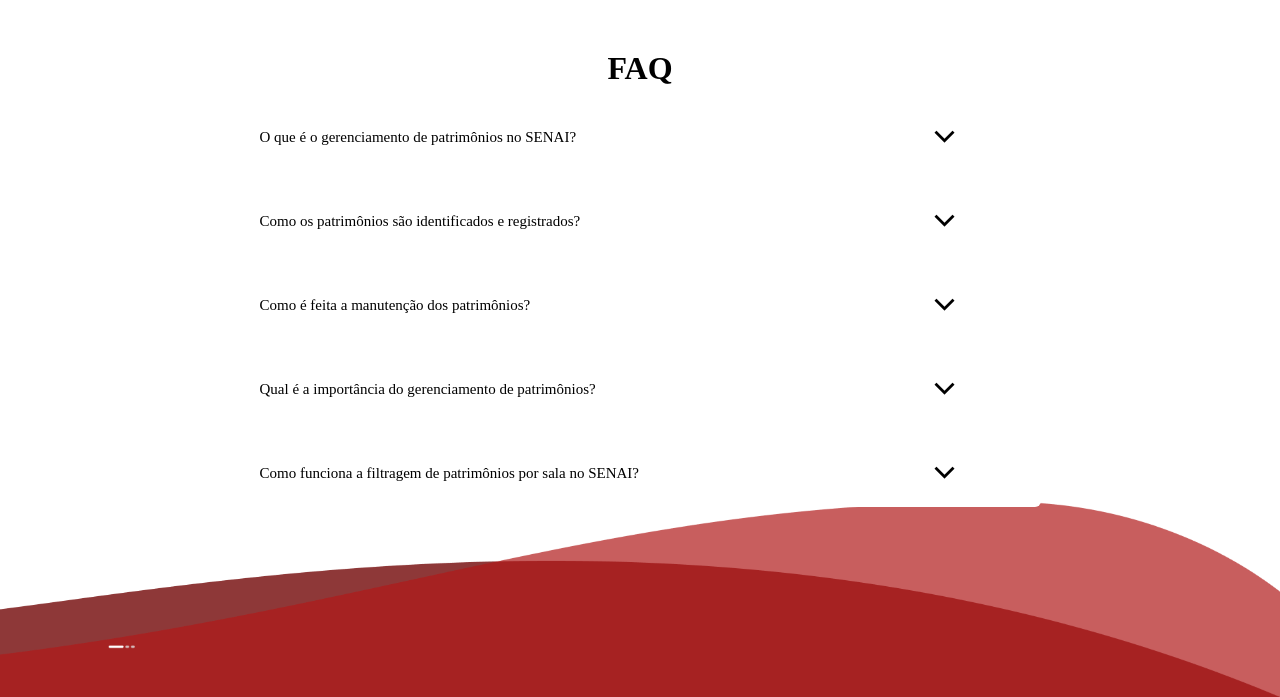
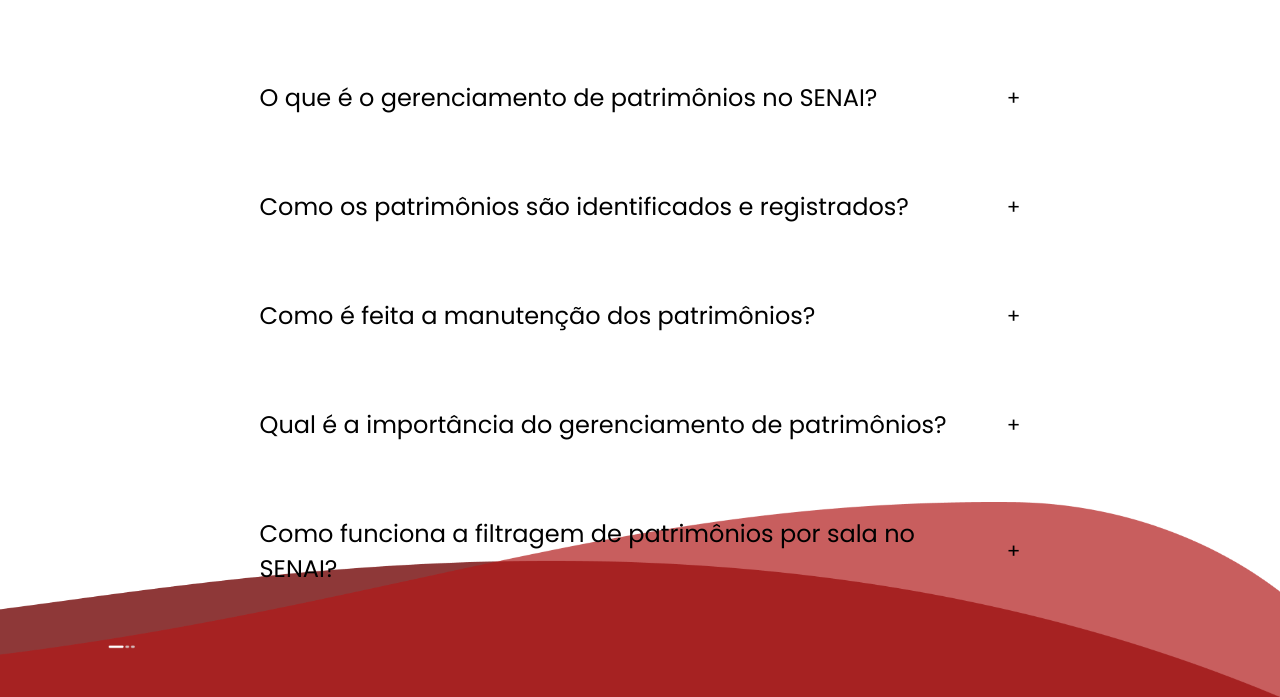
Before and after one commit to Guilherme-Augusto06/GerenciamentoDePatrimonios-1.1, a Django app: page /faq in a window 1280 px wide. Shown: the part 103-800 px from the top of the page. Run offline with Django 5.2, Linux system fonts and the light colour scheme.

Commit message:
feat: finalização do faq

```diff
--- a/GerenciamentoDePatrimonios/AppGDP/templates/faq.html
+++ b/GerenciamentoDePatrimonios/AppGDP/templates/faq.html
@@ -6,54 +6,72 @@
 {% include "navbar.html" %}
 {% include "vectorFormas.html" %}
 <div class="accordion">
-    <h1>FAQ</h1>
-
     <div class="accordion-item">
-        <input type="checkbox" id="accordion1">
-        <label for="accordion1" class="accordion-item-title"><span class="material-symbols-outlined">
-            keyboard_arrow_down
-            </span></span>O que é o gerenciamento de patrimônios no SENAI?
-        </label>
-        <div class="accordion-item-desc">O gerenciamento de patrimônios no SENAI envolve a administração e o controle dos bens e ativos físicos da instituição. Isso inclui a identificação, registro, manutenção, e descarte adequado dos patrimônios para garantir sua conservação e utilização eficiente.</div>
-    </div>
-
-    <div class="accordion-item">
-        <input type="checkbox" id="accordion2">
-        <label for="accordion2" class="accordion-item-title"><span class="material-symbols-outlined">
-            keyboard_arrow_down
-            </span></span>Como os patrimônios são identificados e registrados?            </label>
-        <div class="accordion-item-desc">Cada patrimônio do SENAI recebe uma etiqueta com um código único de identificação. Esse código é registrado em um sistema de gerenciamento, onde são armazenadas informações detalhadas sobre o bem, como data de aquisição, localização, valor, e condição atual.
+        <div class="accordion-item-title" onclick="toggleAccordion(this)">
+            <span class="icon">+</span>
+            O que é o gerenciamento de patrimônios no SENAI?
+        </div>
+        <div class="accordion-item-desc">
+            O gerenciamento de patrimônios no SENAI envolve a administração e o controle dos bens e ativos físicos da instituição. Isso inclui a identificação, registro, manutenção, e descarte adequado dos patrimônios para garantir sua conservação e utilização eficiente.
         </div>
     </div>
 
     <div class="accordion-item">
-        <input type="checkbox" id="accordion3">
-        <label for="accordion3" class="accordion-item-title"><span class="material-symbols-outlined">
-            keyboard_arrow_down
-            </span></span>Como é feita a manutenção dos patrimônios?
-        </label>
-        <div class="accordion-item-desc">A manutenção dos patrimônios no SENAI é realizada de forma preventiva e corretiva. Equipamentos e máquinas recebem manutenção regular para evitar falhas, e reparos são feitos sempre que necessário para garantir que os patrimônios permaneçam operacionais e em boas condições.
+        <div class="accordion-item-title" onclick="toggleAccordion(this)">
+            <span class="icon">+</span>
+            Como os patrimônios são identificados e registrados?
+        </div>
+        <div class="accordion-item-desc">
+            Cada patrimônio do SENAI recebe uma etiqueta com um código único de identificação. Esse código é registrado em um sistema de gerenciamento, onde são armazenadas informações detalhadas sobre o bem, como data de aquisição, localização, valor, e condição atual.
         </div>
     </div>
 
     <div class="accordion-item">
-        <input type="checkbox" id="accordion4">
-        <label for="accordion4" class="accordion-item-title"><span class="material-symbols-outlined">
-            keyboard_arrow_down
-            </span></span>Qual é a importância do gerenciamento de patrimônios?
-        </label>
-        <div class="accordion-item-desc">Um gerenciamento eficaz de patrimônios garante que os recursos da instituição sejam utilizados de forma eficiente, reduzindo desperdícios e assegurando que todos os bens estejam em bom estado de conservação. Isso também facilita auditorias e relatórios financeiros precisos.
+        <div class="accordion-item-title" onclick="toggleAccordion(this)">
+            <span class="icon">+</span>
+            Como é feita a manutenção dos patrimônios?
+        </div>
+        <div class="accordion-item-desc">
+            A manutenção dos patrimônios no SENAI é realizada de forma preventiva e corretiva. Equipamentos e máquinas recebem manutenção regular para evitar falhas, e reparos são feitos sempre que necessário para garantir que os patrimônios permaneçam operacionais e em boas condições.
         </div>
     </div>
 
     <div class="accordion-item">
-        <input type="checkbox" id="accordion5">
-        <label for="accordion5" class="accordion-item-title"><span class="material-symbols-outlined">
-            keyboard_arrow_down
-            </span></span>Como funciona a filtragem de patrimônios por sala no SENAI?
-        </label>
-        <div class="accordion-item-desc">Cada sala no SENAI possui um conjunto de patrimônios fixos atribuídos a ela. A filtragem de patrimônios por sala permite identificar rapidamente quais bens estão designados para cada ambiente, garantindo uma melhor organização e controle. Isso facilita a gestão, a manutenção e a auditoria, assegurando que os patrimônios permaneçam em suas respectivas localizações e sejam utilizados de forma eficiente.
+        <div class="accordion-item-title" onclick="toggleAccordion(this)">
+            <span class="icon">+</span>
+            Qual é a importância do gerenciamento de patrimônios?
+        </div>
+        <div class="accordion-item-desc">
+            Um gerenciamento eficaz de patrimônios garante que os recursos da instituição sejam utilizados de forma eficiente, reduzindo desperdícios e assegurando que todos os bens estejam em bom estado de conservação. Isso também facilita auditorias e relatórios financeiros precisos.
+        </div>
+    </div>
+
+    <div class="accordion-item">
+        <div class="accordion-item-title" onclick="toggleAccordion(this)">
+            <span class="icon">+</span>
+            Como funciona a filtragem de patrimônios por sala no SENAI?
+        </div>
+        <div class="accordion-item-desc">
+            Cada sala no SENAI possui um conjunto de patrimônios fixos atribuídos a ela. A filtragem de patrimônios por sala permite identificar rapidamente quais bens estão designados para cada ambiente, garantindo uma melhor organização e controle. Isso facilita a gestão, a manutenção e a auditoria, assegurando que os patrimônios permaneçam em suas respectivas localizações e sejam utilizados de forma eficiente.
         </div>
     </div>
 </div>
+
+<script>
+    function toggleAccordion(element) {
+        const desc = element.nextElementSibling;
+        const icon = element.querySelector('.icon');
+
+        if (desc.style.maxHeight) {
+            desc.style.maxHeight = null;
+            desc.style.opacity = 0;
+            icon.textContent = "+";
+        } else {
+            desc.style.maxHeight = desc.scrollHeight + "px";
+            desc.style.opacity = 1;
+            icon.textContent = "-";
+        }
+    }
+</script>
+
 {% endblock %}
--- a/GerenciamentoDePatrimonios/static/css/faq.css
+++ b/GerenciamentoDePatrimonios/static/css/faq.css
@@ -14,67 +14,47 @@
 
 .accordion-item {
     margin-top: 16px;
+    font-size: 20px;
     border-radius: 6px;
-    background: #ffffff;
+    background: transparent; /* Fundo transparente */
     transition: background 0.5s;
 }
 
-.accordion-item.dark-mode {
-    background: #1e1e1e;
-}
-
 .accordion-item .accordion-item-title {
+    font-family: Poppins, sans-serif;
+    font-size: 24px; /* Tamanho da fonte para o título das perguntas */
     position: relative;
     margin: 0;
     display: flex;
     width: 100%;
-    font-size: 15px;
     cursor: pointer;
     justify-content: space-between;
     flex-direction: row-reverse;
     padding: 14px 20px;
     box-sizing: border-box;
     align-items: center;
+    background: transparent; /* Fundo transparente */
 }
 
 .accordion-item .accordion-item-desc {
     font-family: "Poppins", sans-serif;
-    display: none;
-    font-size: 20px, bold;
+    font-size: 20px; /* Tamanho da fonte para o texto após apertar */
     line-height: 22px;
     font-weight: 400;
-    color: #000000;
+    color: var(--text-color);
     padding: 10px 20px 20px;
     box-sizing: border-box;
-}
-
-.accordion-item input[type="checkbox"] {
-    position: absolute;
-    height: 0;
-    width: 0;
+    background: transparent; /* Fundo transparente */
+    max-height: 0;
     opacity: 0;
-}
-
-.accordion-item input[type="checkbox"]:checked ~ .accordion-item-desc {
-    display: block;
-}
-
-.accordion-item input[type="checkbox"]:checked ~ .accordion-item-title .icon:after {
-    content: "-";
-    font-size: 20px;
-}
-
-.accordion-item input[type="checkbox"] ~ .accordion-item-title .icon:after {
-    content: "+";
-    font-size: 20px;
-}
-
-.accordion-item:first-child {
-    margin-top: 0;
+    overflow: hidden;
+    transition: max-height 0.5s ease, opacity 0.5s ease; /* Animação suave */
 }
 
 .accordion-item .icon {
     margin-left: 14px;
+    font-size: 20px;
+    transition: transform 0.3s ease; /* Animação para a seta */
 }
 
 @media screen and (max-width: 767px) {
--- a/GerenciamentoDePatrimonios/templates/navbar.html
+++ b/GerenciamentoDePatrimonios/templates/navbar.html
@@ -10,7 +10,7 @@
                 </a>
             </div>
             <div class="menuItens-component">
-                <a href="#" class="faqButton-component">FAQ</a>
+                <a href="faq" class="faqButton-component">FAQ</a>
             </div>
             <div class="Buttons-component"><a id="theme-toggle" class="IconButton-homepage">
                 <span class="material-symbols-outlined darkModeHomepage">
```
